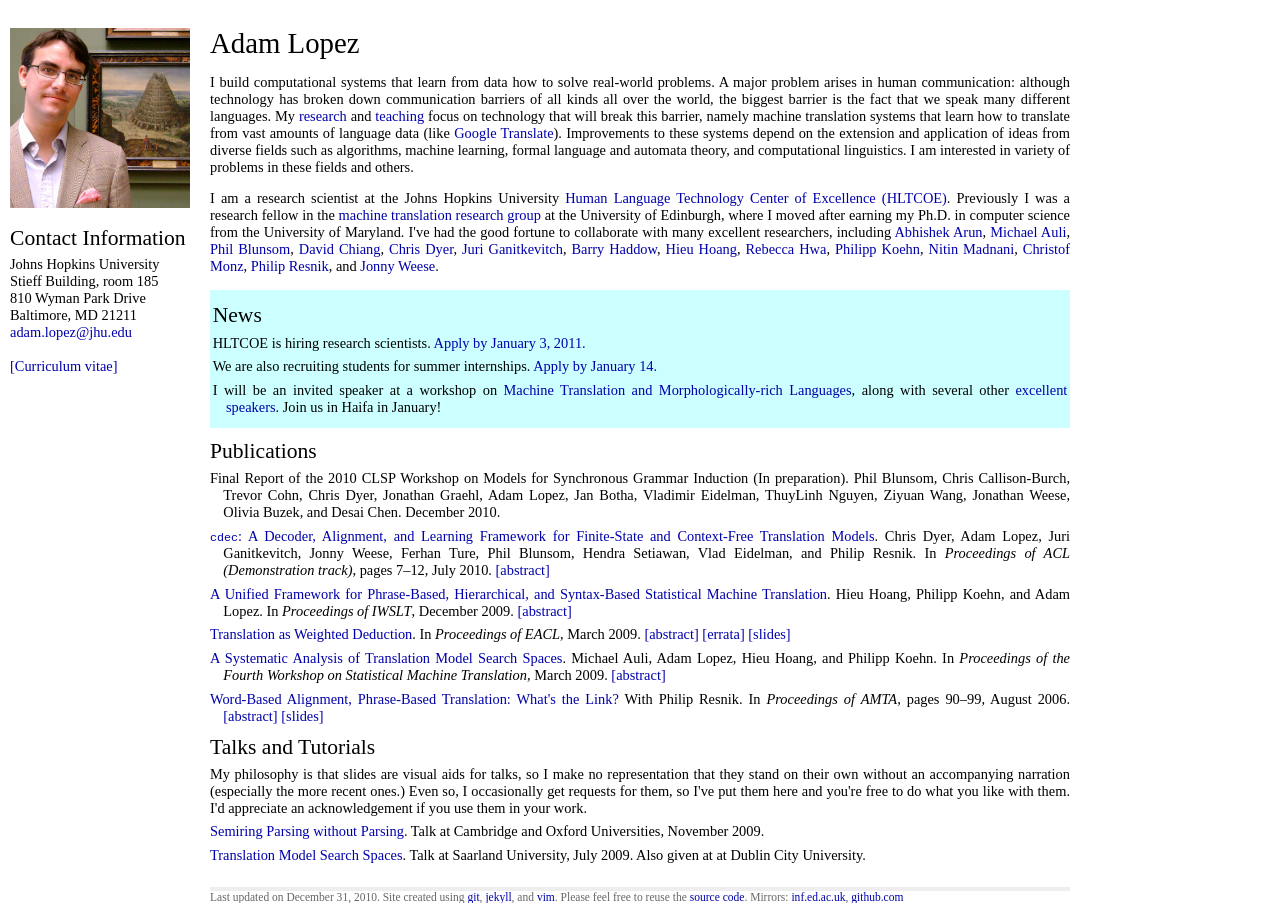
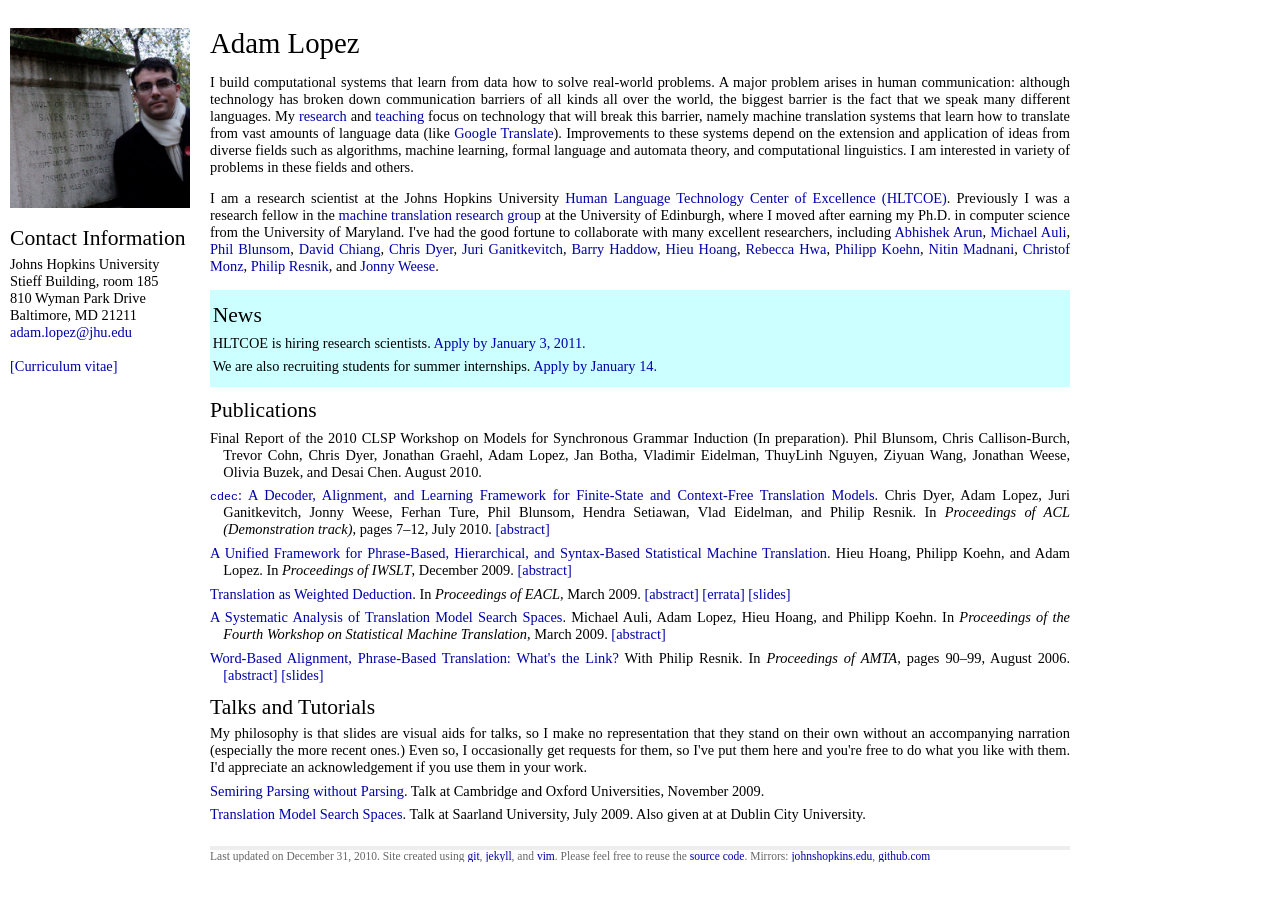
Before and after one commit to alopez/alopez.github.com, a Jekyll site: the page built from index.html, in a window 1280 px wide. Built offline with Jekyll 4.4.1, drawn with Linux system fonts in a browser that asks for light colours.

Commit message:
Migrate to jhu

```diff
--- a/_layouts/default.html
+++ b/_layouts/default.html
@@ -23,7 +23,22 @@
     {{ page.sidebar }}
   {% else %}
     <p>
-      <img src="img/babel.jpg" width="180" alt="Adam Lopez"/>
+      <script type="text/javascript">
+        document.write();
+        var x = Math.floor(Math.random()*3);
+        switch(x)
+        {
+        case 0:
+          document.write("<img src=\"img\\babel.jpg\" width=\"180\" alt=\"With the Tower of Babel by Lucas Van Valkenborch\"/>");
+          break;
+        case 1:
+          document.write("<img src=\"img\\rosetta.jpg\" width=\"180\" alt=\"With the Rosetta stone\"/>");
+          break;
+        case 2:
+          document.write("<img src=\"img\\bayes.jpg\" width=\"180\" alt=\"Visiting the tomb of Thomas Bayes\"/>");
+          break;
+        }
+      </script>
       <h2>Contact Information</h2>
       Johns Hopkins University<br/>
       Stieff Building, room 185<br/>
@@ -45,7 +60,7 @@
       and <a href="http://www.vim.org/">vim</a>.
       Please feel free to reuse the
       <a href="http://github.com/alopez/alopez.github.com/tree/master">source code</a>.
-      Mirrors: <a href="http://homepages.inf.ed.ac.uk/alopez">inf.ed.ac.uk</a>,
+      Mirrors: <a href="https://jshare.johnshopkins.edu/alopez20">johnshopkins.edu</a>,
       <a href="http://alopez.github.com">github.com</a>
     </div>
  </div>
--- a/index.html
+++ b/index.html
@@ -53,10 +53,6 @@ I've had the good fortune to collaborate with many excellent researchers, includ
 <ul>
 <li>HLTCOE is hiring research scientists.  <a href="http://web.jhu.edu/HLTCOE/jobs2.html">Apply by January 3, 2011.</a></li>
 <li>We are also recruiting students for summer internships. <a href="http://web.jhu.edu/HLTCOE/scaleinterns2011.html">Apply by January 14.</a></li>
-<li>I will be an invited speaker at a workshop on
-<a href="http://cl.haifa.ac.il/MT/index.shtml">Machine Translation and Morphologically-rich Languages</a>,
-along with several other <a href="http://cl.haifa.ac.il/MT/program.shtml">excellent speakers</a>.
-Join us in Haifa in January!</li>
 </ul>
 </div>
 
```
Also changed, not shown: _posts/2010-08-31-clsp-techreport.textile (renamed from _posts/2010-12-31-clsp-techreport.textile), img/bayes.jpg (added), img/rosetta.jpg (added).
